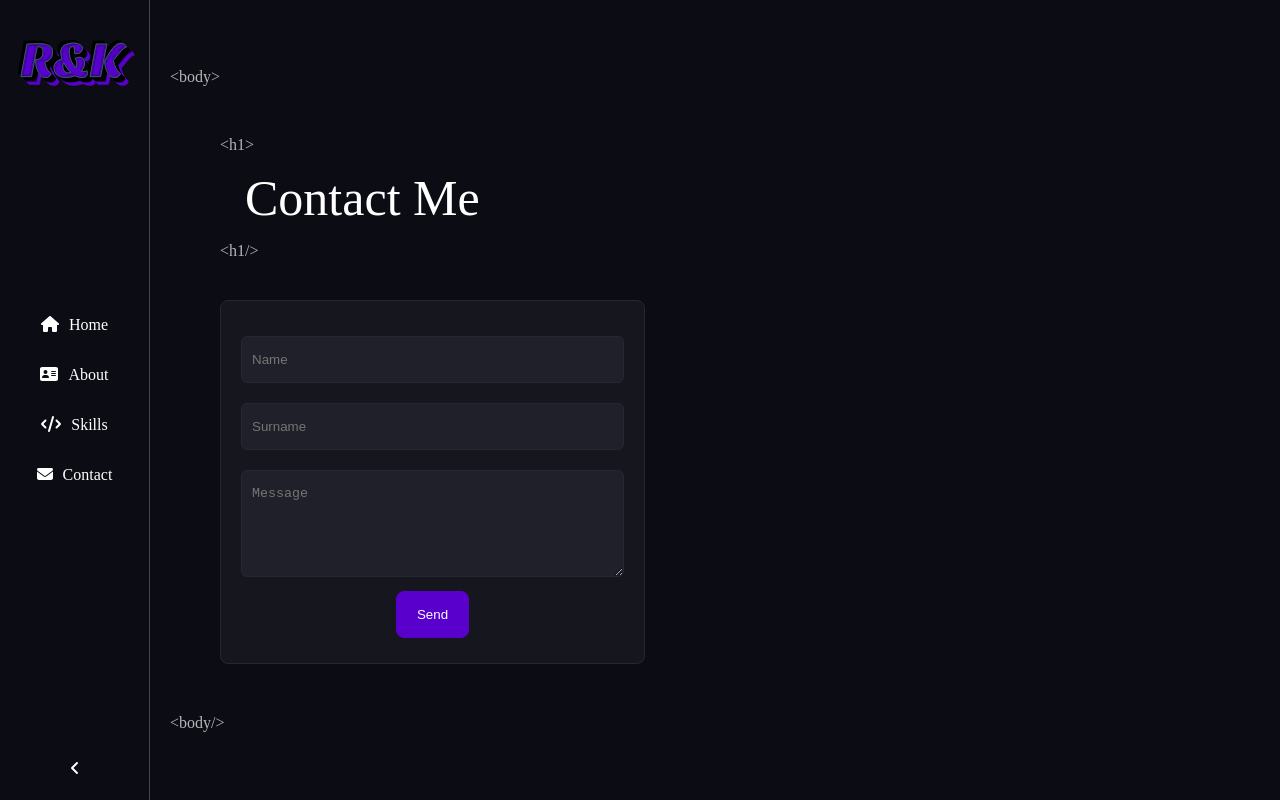
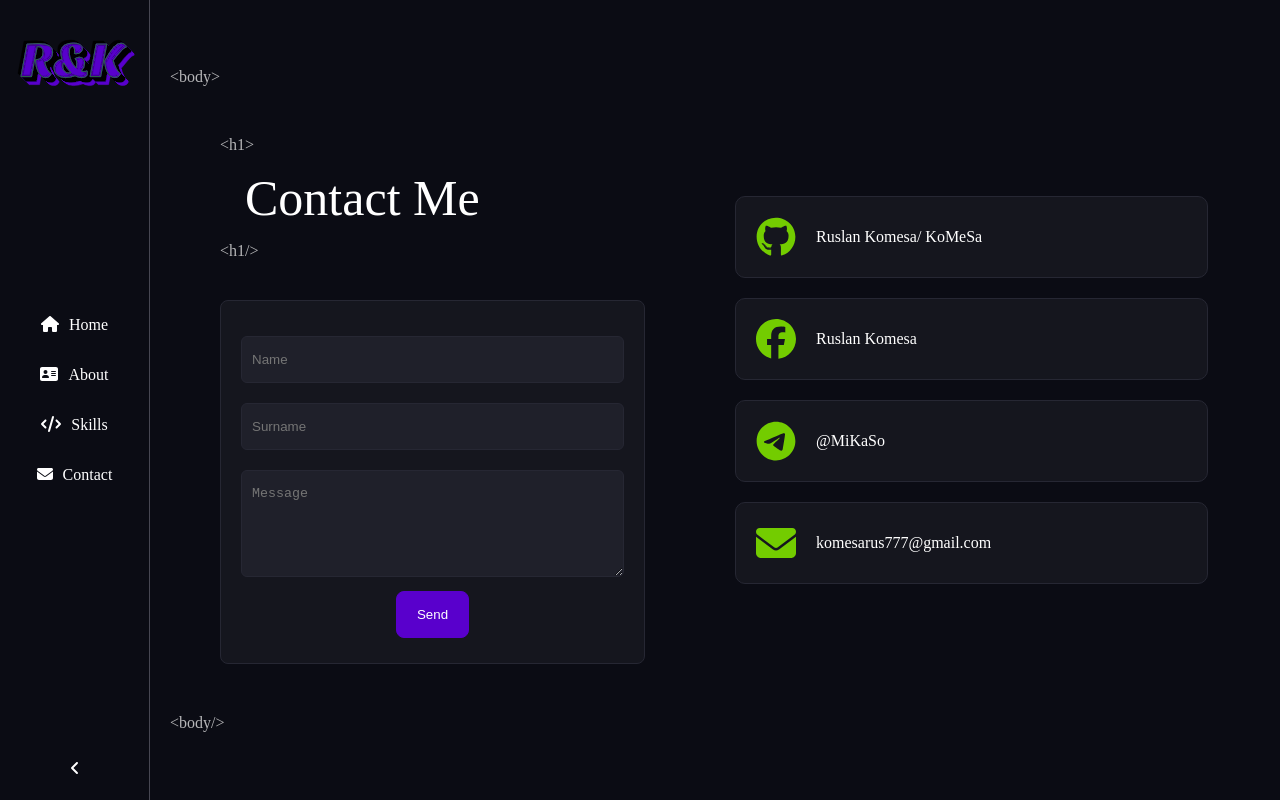
Before and after one commit to KoMeSa/portfolio-vue3, a Vue app: page /contact in a window 1280 px wide. Built offline with nearby package versions, Linux system fonts and the light colour scheme.

Commit message:
Added social-block,

```diff
--- /dev/null
+++ b/src/components/SocialsBlock.vue
@@ -0,0 +1,63 @@
+<script setup>
+import { mySocials } from "@/helpers/mySocials";
+
+</script>
+
+
+
+<template>
+  <div class="socials-block">
+    <a
+      class="socials"
+      target="_blank"
+      v-for="social in mySocials"
+      :key="social.link"
+      :href="social.link"
+      ><font-awesome-icon :icon="social.icon" /><span>{{
+        social.text
+      }}</span></a
+    >
+  </div>
+</template>
+
+
+<style lang="scss">
+.socials-block {
+  display: flex;
+  flex-direction: column;
+  justify-content: center;
+  align-items: start;
+  padding: 0 20px;
+
+  .socials {
+    display: flex;
+    justify-content: start;
+    align-items: center;
+    padding: 20px;
+    border-radius: 10px;
+    border: 1px solid $color-border;
+    max-width: 90%;
+    width: 100%;
+    margin-bottom: 20px;
+    text-decoration: none;
+    background: $color-block;
+
+    &:hover {
+      background: $color-border;
+      transition: 1s ease;
+    }
+
+    span {
+      margin-left: 20px;
+    }
+
+    svg {
+      height: 40px;
+      width: 40px;
+      path {
+        fill: $color-secondary;
+      }
+    }
+  }
+}
+</style>
--- a/src/views/ContactView.vue
+++ b/src/views/ContactView.vue
@@ -4,8 +4,8 @@ import RInput from "@/components/UI/RInput.vue";
 import RTextarea from "@/components/UI/RTextarea.vue";
 import RButton from "@/components/UI/RButton.vue";
 import TagSlot from "@/components/TagSlot.vue";
-import MapBlock from "@/components/MapBlock.vue";
 import TagText from "@/components/TagText.vue";
+import SocialsBlock from "@/components/SocialsBlock.vue";
 import RModal from "@/components/UI/RModal.vue";
 import { contactTitle } from "@/helpers/letterArray";
 import { ref } from "vue";
@@ -51,14 +51,14 @@ const openModal = () => {
         </div>
       </TagSlot>
     </div>
-    <div class="hide-map">
-      <!-- <MapBlock></MapBlock> -->
+    <div>
+      <SocialsBlock></SocialsBlock>
     </div>
   </div>
 </template>
 
 
-<style lang="scss" scoped>
+<style lang="scss">
 .link {
   display: flex;
   justify-content: flex-start;
@@ -75,9 +75,4 @@ const openModal = () => {
     width: 30px;
   }
 }
-.hide-map {
-  @media screen and (max-width: 1200px) {
-    display: none;
-  }
-}
 </style>
```
